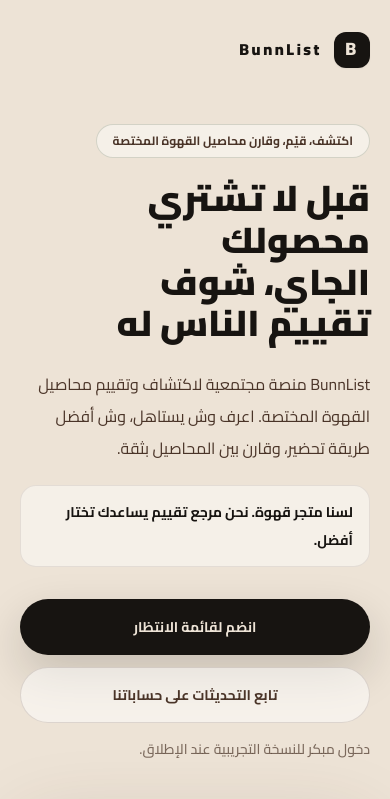
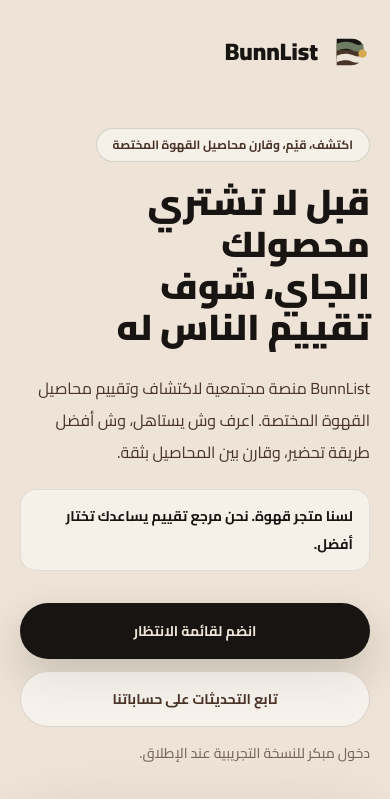
Before and after one commit to Dev-Mohd/bunnlist, a Next.js app: page / in a window 390 px wide. Shown: the top 799 px of the page. Built offline with nearby package versions, Linux system fonts and the light colour scheme.

Commit message:
Fix waitlist logo and social links

```diff
--- a/app/page.tsx
+++ b/app/page.tsx
@@ -1,6 +1,7 @@
 import { FeatureGrid } from "@/components/FeatureGrid";
 import { HeroRatingCard } from "@/components/HeroRatingCard";
 import { HowItWorks } from "@/components/HowItWorks";
+import { BunnListLogo } from "@/components/Logo";
 import { SocialLinks } from "@/components/SocialLinks";
 import { WaitlistForm } from "@/components/WaitlistForm";
 import Link from "next/link";
@@ -21,14 +22,11 @@
           <div>
             <nav className="mb-14 flex items-center gap-3">
               <Link
-                className="inline-flex items-center gap-3 text-left font-black tracking-[0.16em] text-[#171411]"
+                className="inline-flex items-center transition hover:opacity-80"
                 href="/"
                 aria-label="BunnList"
               >
-                <span className="grid h-9 w-9 place-items-center rounded-xl bg-[#171411] text-lg font-black text-[#EDE3D6] shadow-sm">
-                  B
-                </span>
-                <span dir="ltr">BunnList</span>
+                <BunnListLogo />
               </Link>
             </nav>
 
--- /dev/null
+++ b/components/Logo.tsx
@@ -0,0 +1,48 @@
+type BunnListLogoProps = {
+  showWordmark?: boolean;
+  className?: string;
+};
+
+export function BunnListLogo({ showWordmark = true, className = "" }: BunnListLogoProps) {
+  return (
+    <span className={`inline-flex items-center gap-3 ${className}`}>
+      <LayeredBMark />
+      {showWordmark ? (
+        <span className="text-2xl font-black leading-none tracking-normal text-[#171411]" dir="ltr">
+          BunnList
+        </span>
+      ) : null}
+    </span>
+  );
+}
+
+export function LayeredBMark() {
+  return (
+    <svg
+      className="h-10 w-10 shrink-0"
+      viewBox="0 0 48 48"
+      fill="none"
+      role="img"
+      aria-label="BunnList mark"
+      xmlns="http://www.w3.org/2000/svg"
+    >
+      <path
+        d="M8 8h18.5C34.5 8 40 13 40 20c0 6.9-5.5 12-13.5 12H8V8Z"
+        fill="#171411"
+      />
+      <path
+        d="M8 21.5h18c6.7 0 11 3.6 11 9.2C37 36.5 32.4 40 25.6 40H8V21.5Z"
+        fill="#4A3428"
+      />
+      <path
+        d="M8 14.2c7.7-3.4 14.5-3.5 22.4.1 3.6 1.7 6.4 1.5 9.6-.2v8.2c-3.9 2.1-7.8 2-12.4-.1-6-2.8-11.9-2.8-19.6.7v-8.7Z"
+        fill="#6D7B61"
+      />
+      <path
+        d="M8 28.4c7.2-3.2 13.4-3.2 20.8-.1 3.4 1.4 6.1 1.4 8.9.1v7.4c-3.5 1.7-7.1 1.6-11.1-.1-5.7-2.4-10.8-2.4-18.6.7v-8Z"
+        fill="#EDE3D6"
+      />
+      <circle cx="39" cy="26" r="5" fill="#D6A84F" />
+    </svg>
+  );
+}
--- a/components/SocialLinks.tsx
+++ b/components/SocialLinks.tsx
@@ -2,14 +2,17 @@
   {
     label: "X / Twitter",
     href: "https://x.com/bunnlist",
+    icon: XIcon,
   },
   {
     label: "Instagram",
     href: "https://instagram.com/bunnlist",
+    icon: InstagramIcon,
   },
   {
     label: "TikTok",
     href: "https://tiktok.com/@bunnlist",
+    icon: TikTokIcon,
   },
 ];
 
@@ -23,21 +26,68 @@
         <p className="mx-auto mt-3 max-w-2xl text-sm leading-7 text-[#4A3428]/70">
           بنشارك التحديثات، المحاصيل، وتجارب المجتمع على حساباتنا الرسمية.
         </p>
-        <div className="mt-6 flex flex-col justify-center gap-3 sm:flex-row">
-          {socialLinks.map((link) => (
+        <div className="mt-6 flex flex-col justify-center gap-3 sm:flex-row sm:flex-wrap">
+          {socialLinks.map((link) => {
+            const Icon = link.icon;
+            return (
             <a
-              className="inline-flex min-h-12 items-center justify-between gap-5 rounded-full border border-[#4A3428]/10 bg-white/70 px-5 text-sm font-bold text-[#4A3428] transition hover:-translate-y-0.5 hover:border-[#6D7B61]/40 hover:text-[#171411] sm:min-w-40"
+              className="inline-flex min-h-14 items-center justify-between gap-5 rounded-2xl border border-[#4A3428]/10 bg-[#fffaf3]/80 px-4 text-sm font-bold text-[#171411] shadow-[0_10px_28px_rgba(74,52,40,0.06)] transition hover:-translate-y-0.5 hover:border-[#6D7B61]/45 hover:bg-white sm:min-w-52"
               href={link.href}
               key={link.label}
               target="_blank"
               rel="noopener noreferrer"
             >
-              <span>{link.label}</span>
-              <span dir="ltr">@bunnlist</span>
+              <span className="inline-flex items-center gap-3">
+                <span className="grid h-9 w-9 place-items-center rounded-xl border border-[#4A3428]/10 bg-[#EDE3D6] text-[#171411]">
+                  <Icon />
+                </span>
+                <span>{link.label}</span>
+              </span>
+              <span className="text-[#4A3428]/65" dir="ltr">@bunnlist</span>
             </a>
-          ))}
+            );
+          })}
         </div>
       </div>
     </section>
   );
 }
+
+function XIcon() {
+  return (
+    <svg className="h-4 w-4" viewBox="0 0 24 24" fill="none" aria-hidden="true">
+      <path d="M5 5L19 19M19 5L5 19" stroke="currentColor" strokeWidth="2.4" strokeLinecap="round" />
+    </svg>
+  );
+}
+
+function InstagramIcon() {
+  return (
+    <svg className="h-4.5 w-4.5" viewBox="0 0 24 24" fill="none" aria-hidden="true">
+      <rect x="4" y="4" width="16" height="16" rx="5" stroke="currentColor" strokeWidth="2" />
+      <circle cx="12" cy="12" r="3.5" stroke="currentColor" strokeWidth="2" />
+      <circle cx="17" cy="7" r="1.2" fill="currentColor" />
+    </svg>
+  );
+}
+
+function TikTokIcon() {
+  return (
+    <svg className="h-4.5 w-4.5" viewBox="0 0 24 24" fill="none" aria-hidden="true">
+      <path
+        d="M14 4v10.2a4.2 4.2 0 1 1-3.9-4.18"
+        stroke="currentColor"
+        strokeWidth="2.1"
+        strokeLinecap="round"
+        strokeLinejoin="round"
+      />
+      <path
+        d="M14 6.2c1.2 2.2 2.9 3.5 5 3.8"
+        stroke="currentColor"
+        strokeWidth="2.1"
+        strokeLinecap="round"
+        strokeLinejoin="round"
+      />
+    </svg>
+  );
+}
```
